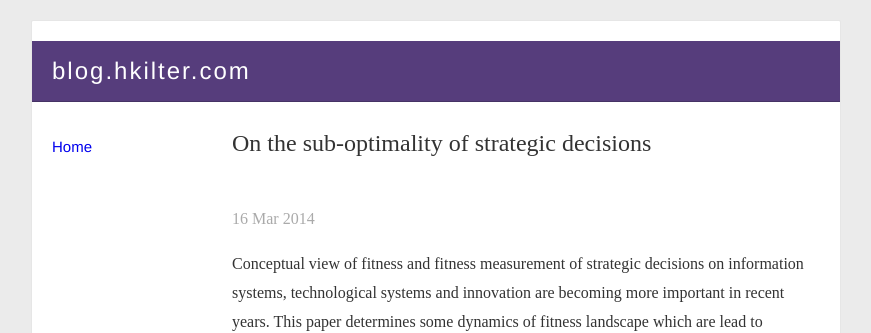
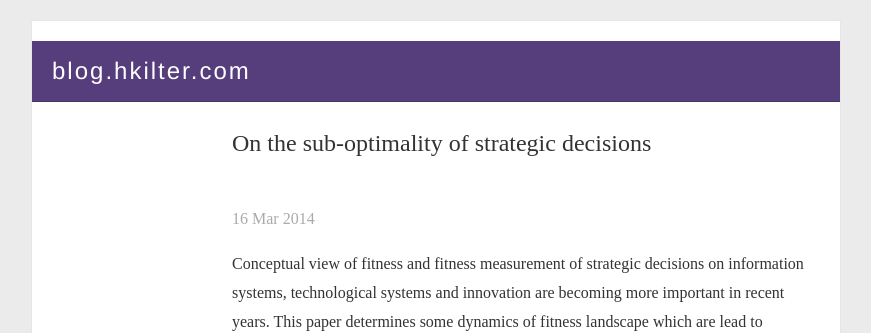
Before and after one commit to hkilter/hkilter-old.github.io, a Jekyll site: the page built from _posts/2014-03-16-On-the-sub-optimality-of-strategic-decisions.markdown, in a window 1280 px wide. Shown: the top 333 px of the page, without its empty margins (204-1075 px from the left). Built offline with Jekyll 4.4.1, drawn with Linux system fonts in a browser that asks for light colours; some web fonts are replaced; Markdown is read by kramdown in place of the engine named in the settings.

Commit message:
Update default.html

```diff
--- a/_layouts/default.html
+++ b/_layouts/default.html
@@ -34,11 +34,6 @@
 				</div>
 			</header>
 
-			<!-- ASIDE -->
-			<aside>
-				<p><a href="/">Home</a></p>
-			</aside>
-
 			<!-- ARTICLE -->
 			<article>
 				{{ content }}
```
